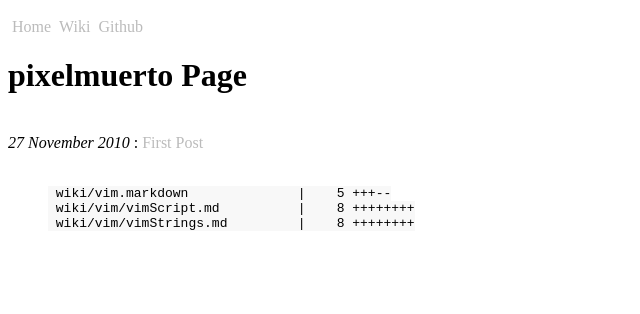
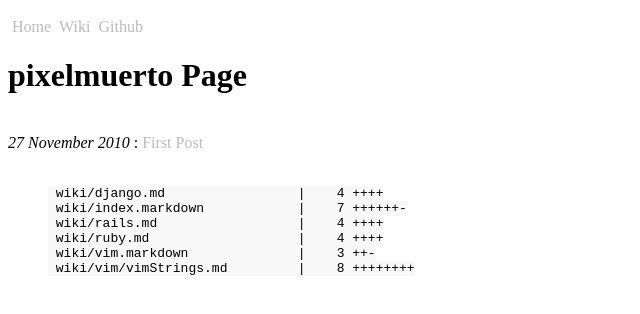
Before and after one commit to pixelmuerto/pixelmuerto.github.com, a Jekyll site: the page built from index.html, in a window 1280 px wide. Shown: the top 314 px of the page, without its empty margins (0-640 px from the left). Built offline with Jekyll 4.4.1, drawn with Linux system fonts in a browser that asks for light colours; Markdown is read by kramdown in place of the engine named in the settings.

Commit message:
comenzando con rails

```diff
--- a/_includes/gitDiffStat.markdown
+++ b/_includes/gitDiffStat.markdown
@@ -1,3 +1,6 @@
- wiki/vim.markdown              |    5 +++--
- wiki/vim/vimScript.md          |    8 ++++++++
+ wiki/django.md                 |    4 ++++
+ wiki/index.markdown            |    7 ++++++-
+ wiki/rails.md                  |    4 ++++
+ wiki/ruby.md                   |    4 ++++
+ wiki/vim.markdown              |    3 ++-
  wiki/vim/vimStrings.md         |    8 ++++++++
```
Also changed, not shown: wiki/django.md (added, +4 -0 lines), wiki/index.markdown (+6 -1 lines), wiki/rails.md (added, +4 -0 lines), wiki/ruby.md (added, +4 -0 lines).
